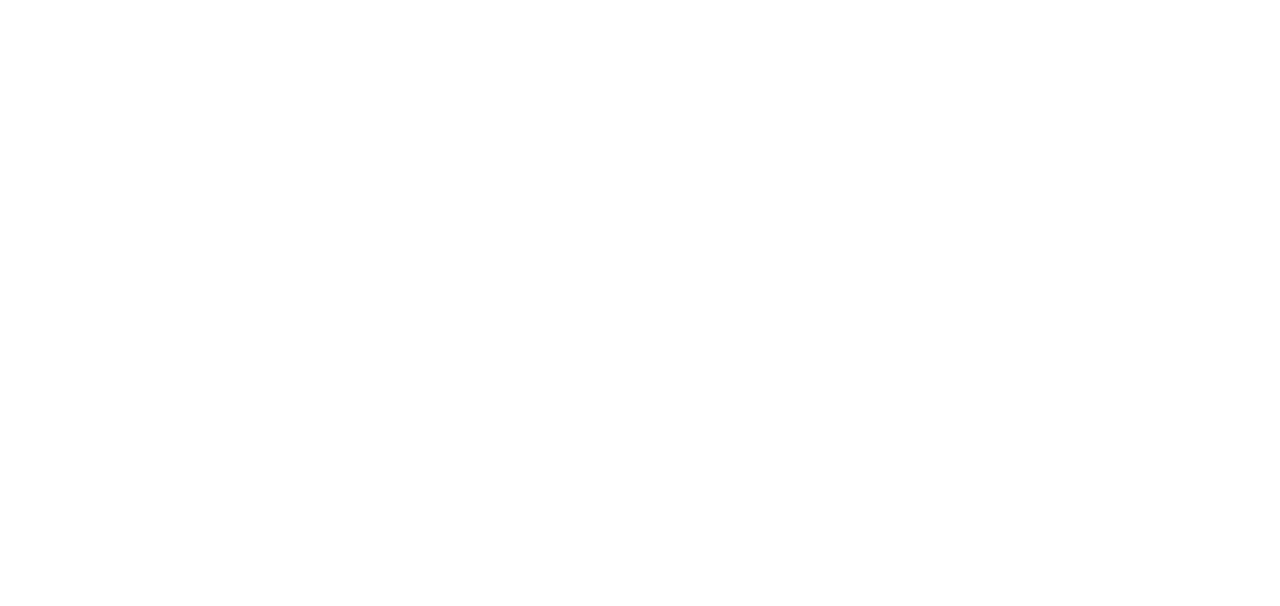
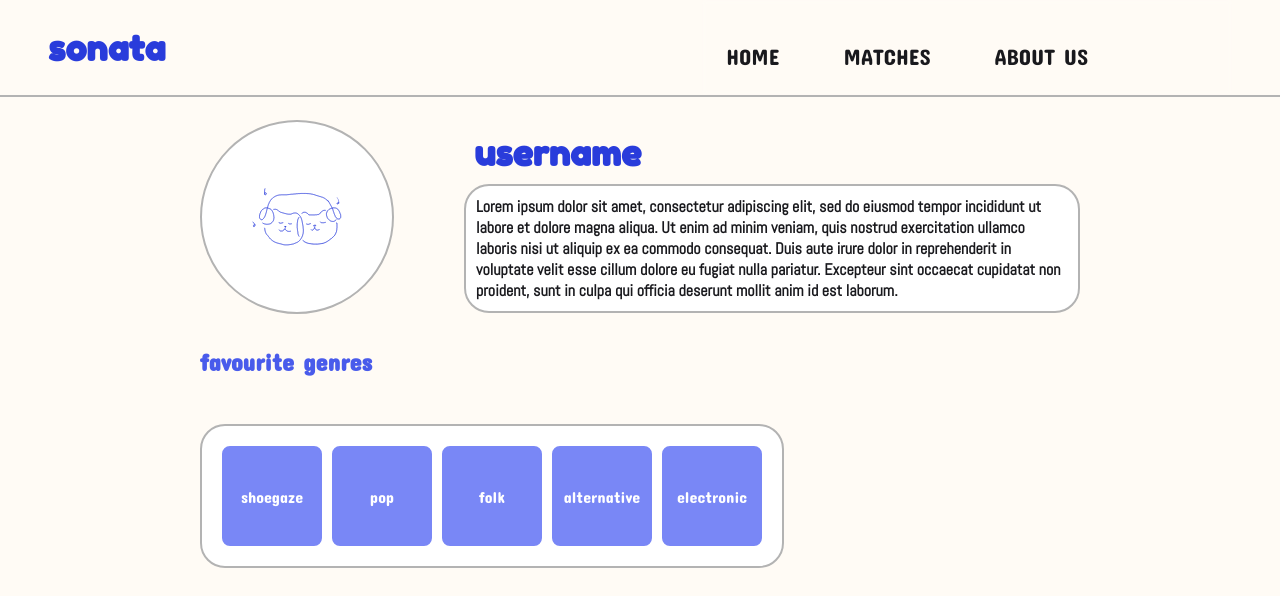
Before and after one commit to mailynmailyn/sonata, a React (Create React App) app: page /profile in a window 1280 px wide. Before the commit this address had no page. Shown: the top 606 px of the page. Built offline with nearby package versions, Linux system fonts and the light colour scheme.

Commit message:
basic profile elements

```diff
--- a/src/App.js
+++ b/src/App.js
@@ -7,6 +7,7 @@
 import LoginPage from './LoginPage.js';
 import EditProfile from "./EditProfile.js";
 import GenreSelection from "./GenreSelection.js";
+import Profile from "./Profile.js";
 
 import {
   BrowserRouter as Router,
@@ -24,6 +25,7 @@
         <Route path='/login' element={<LoginPage />} />
         <Route path='/editprofile' element={<EditProfile />} />
         <Route path='/selectgenres' element={<GenreSelection />} />
+        <Route path='/profile' element={<Profile />} />
       </Routes>
     </Router>
 
--- /dev/null
+++ b/src/Profile.js
@@ -0,0 +1,35 @@
+import classes from './styles/Profile.module.scss'
+import { Button } from '@mui/material'; //this is to import the button from material ui
+import Navbar from './assets/Navbar.js';
+import logo from './assets/logo_cropped.svg';
+import { Profiler } from 'react';
+
+
+function Profile(){
+    return(
+        <div className = "GenreSelection">
+            <Navbar></Navbar>
+            <body className = {classes.body}>
+                <div className = {classes.grid}>
+                    <img src={logo} className = {classes.body__img} alt="logo"/>
+                    <div>
+                        <h1 className = {classes.body__title}> username </h1>
+                        <h5 className = {classes.body__bio}> Lorem ipsum dolor sit amet, consectetur adipiscing elit, sed do eiusmod tempor incididunt ut labore et dolore magna aliqua. Ut enim ad minim veniam, quis nostrud exercitation ullamco laboris nisi ut aliquip ex ea commodo consequat. Duis aute irure dolor in reprehenderit in voluptate velit esse cillum dolore eu fugiat nulla pariatur. Excepteur sint occaecat cupidatat non proident, sunt in culpa qui officia deserunt mollit anim id est laborum. </h5>
+                    </div>
+                </div>
+                <h2 className = {classes.body__subtitle}> favourite genres </h2>
+                <div className = {classes.grid}>
+                    <div className = {classes.genreGrid}>
+                        <button type="button" className={classes.body__genreButton}> shoegaze </button>
+                        <button type="button" className={classes.body__genreButton}> pop </button>
+                        <button type="button" className={classes.body__genreButton}> folk </button>
+                        <button type="button" className={classes.body__genreButton}> alternative </button>
+                        <button type="button" className={classes.body__genreButton}> electronic </button>
+                    </div>
+                </div>
+            </body>
+        </div>
+    )
+}
+
+export default Profile;
--- /dev/null
+++ b/src/styles/Profile.module.scss
@@ -0,0 +1,77 @@
+@import './../styles/stylesheet.scss';
+
+
+.body{
+    background: $bg;
+    &__title{
+        font-family: $Title;
+        font-size: 2.2rem;
+        color: $main-blue;
+        margin:0;
+        padding:10px;
+        display:inline-block;
+    }
+    &__subtitle{
+        font-family: $Header;
+        font-size: 1.5rem;
+        color: $secondary-blue;
+        margin:0;
+        padding-left: 200px;
+        padding-top: 30px;
+    }
+    &__bio{
+        font-family: $Body_Text;
+        font-size: 1rem;
+        color: $text-black;
+        margin:0;
+        padding: 10px;
+        background: white;
+        border: 0.25vmin solid $light-grey;
+        border-radius: 25px;
+    }
+    &__genreButton{
+        width: 100px;
+        height: 100px;
+        text-decoration: none;
+        background-color: $tertiary-blue;
+        border: 0.25vmin solid $tertiary-blue;
+        border-radius: $buttonRadius;
+        font-family: $Header;
+        font-size: 1rem;
+        color: white;
+    }
+    &__img{
+        width: 90px;
+        height: 90px;
+        border-radius: 50%;
+        padding: 50px;
+        background-color: white;
+        border: 0.25vmin solid $light-grey;
+    }
+    &__logo{
+        width: 100px;
+        height: 100px;
+    }
+}
+.grid{
+    display: inline-grid;
+    grid-template-columns: auto auto;
+    gap: 70px;
+    padding-top: 20px;
+    padding-left: 200px;
+    padding-right: 200px;
+    height:200px;
+    place-items: center;
+
+}
+
+.genreGrid{
+    display: inline-grid;
+    grid-template-columns: auto auto auto auto auto;
+    gap: 10px;
+    padding: 20px;
+    height:100px;
+    background: white;
+    border-radius: 25px;
+    border: 0.25vmin solid $light-grey;
+}
```
